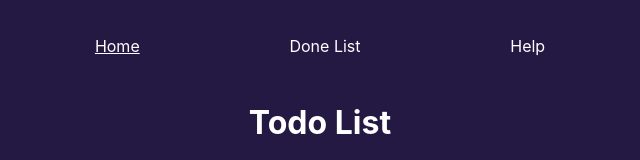
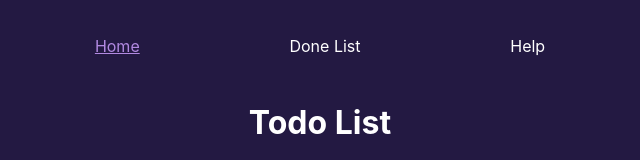
Before and after one commit to yamboni1/day12-homework-todolist, a React (Create React App) app: page / in a window 1280 px wide. In both pictures the pointer is over the link "Home". Shown: the top 160 px of the page, without its empty margins (320-960 px from the left). Built offline with nearby package versions, Linux system fonts and the light colour scheme; no server answers.

Commit message:
feat: change the color when hover to nav bar

```diff
--- a/src/App.css
+++ b/src/App.css
@@ -16,6 +16,7 @@ a{
 }
 a:hover{
     text-decoration: underline;
+    color: #b189e1;
 }
 .App>.nav-bar>nav>ul {
     display: flex;
```
